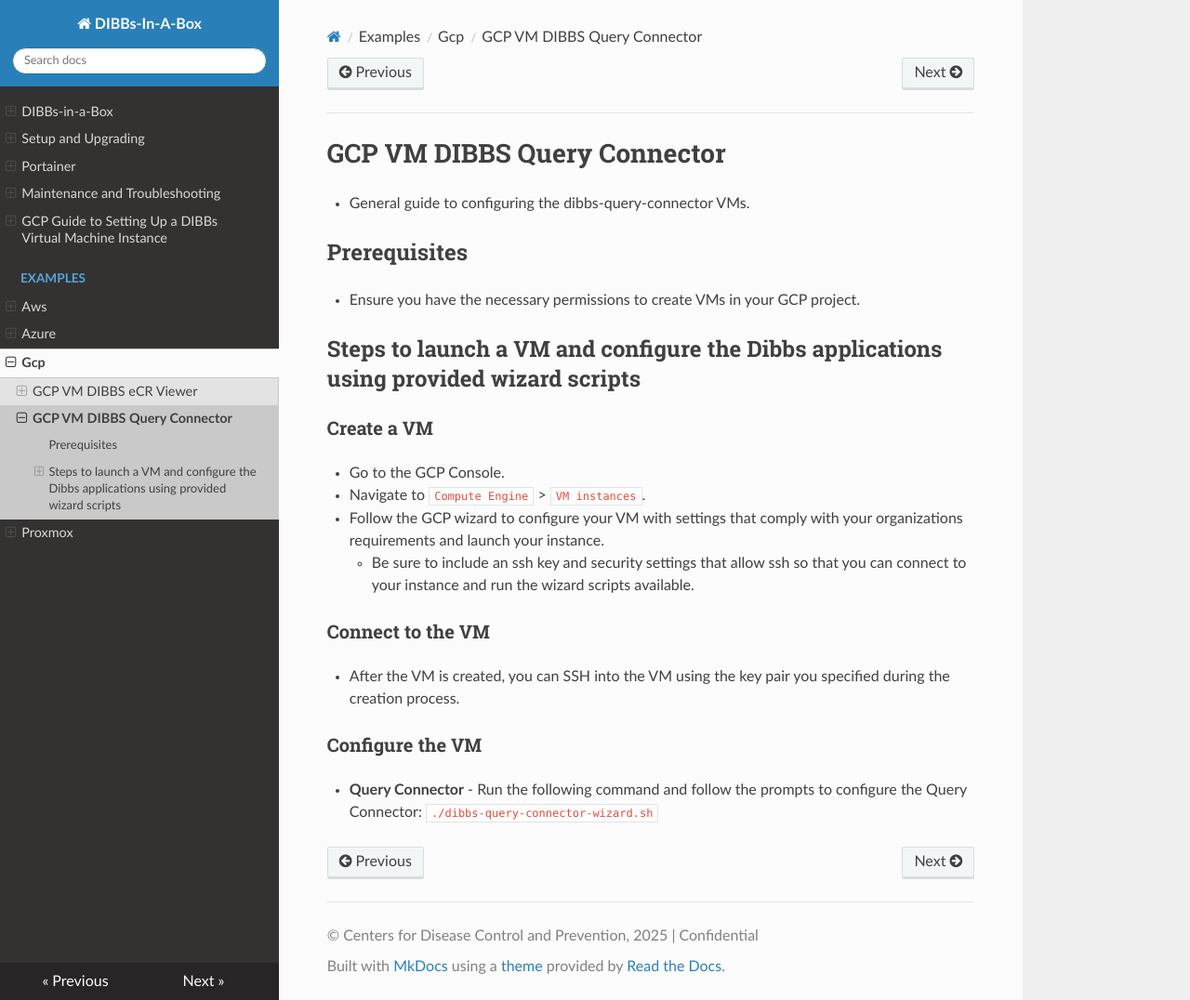
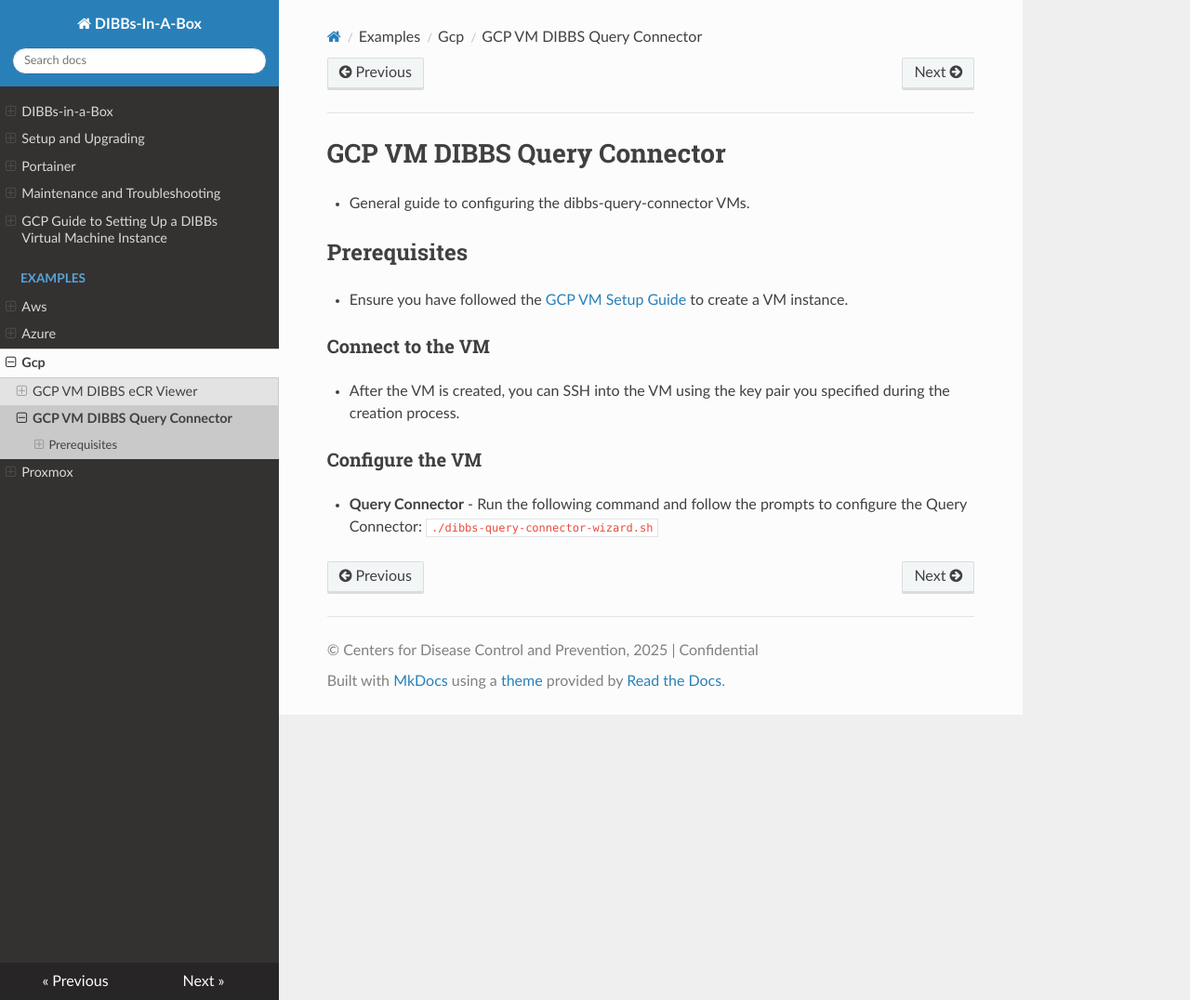
Before and after one commit to CDCgov/dibbs-vm, an MkDocs documentation site: the page built from docs/vm-docs/docs/examples/gcp/dibbs-query-connector.md, in a window 1280 px wide and 1076 px high. Shown: the whole window at 93% size. Built offline with MkDocs 1.6.1, drawn with Linux system fonts in a browser that asks for light colours; nearby versions of some CDN libraries.

```diff
--- a/docs/vm-docs/docs/examples/gcp/dibbs-query-connector.md
+++ b/docs/vm-docs/docs/examples/gcp/dibbs-query-connector.md
@@ -3,16 +3,8 @@
 - General guide to configuring the dibbs-query-connector VMs.
 
 ## Prerequisites
-- Ensure you have the necessary permissions to create VMs in your GCP project.
 
-## Steps to launch a VM and configure the Dibbs applications using provided wizard scripts
-
-### Create a VM
-
-  - Go to the GCP Console.
-  - Navigate to `Compute Engine` > `VM instances`.
-  - Follow the GCP wizard to configure your VM with settings that comply with your organizations requirements and launch your instance.
-    - Be sure to include an ssh key and security settings that allow ssh so that you can connect to your instance and run the wizard scripts available.
+  - Ensure you have followed the [GCP VM Setup Guide](../../04-GCP-VM-Setup.md) to create a VM instance.
 
 ### Connect to the VM
 
```
Also changed, not shown: docs/vm-docs/docs/04-GCP-VM-Setup.md (+1 -0 lines).
